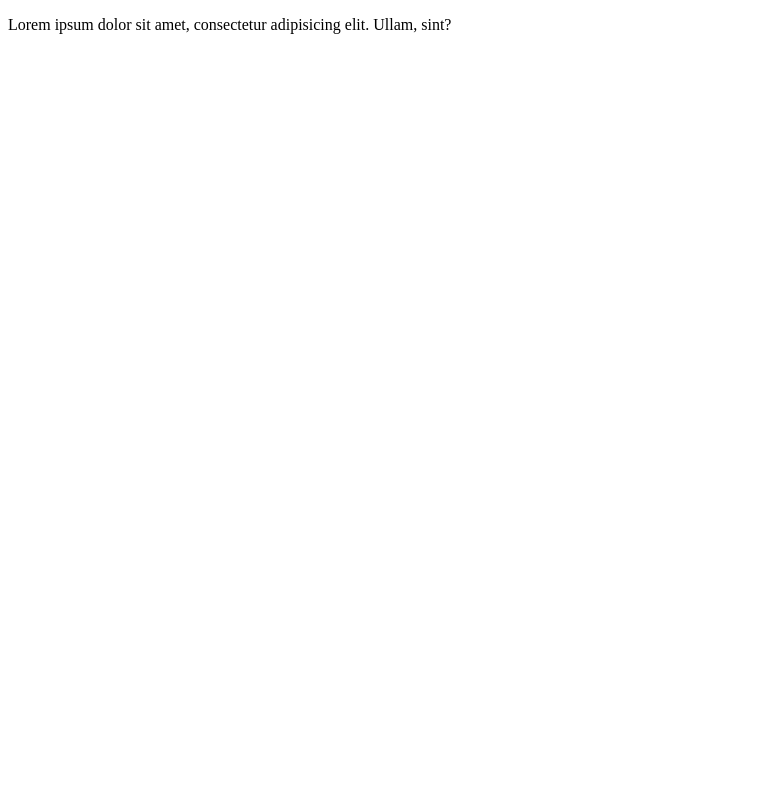
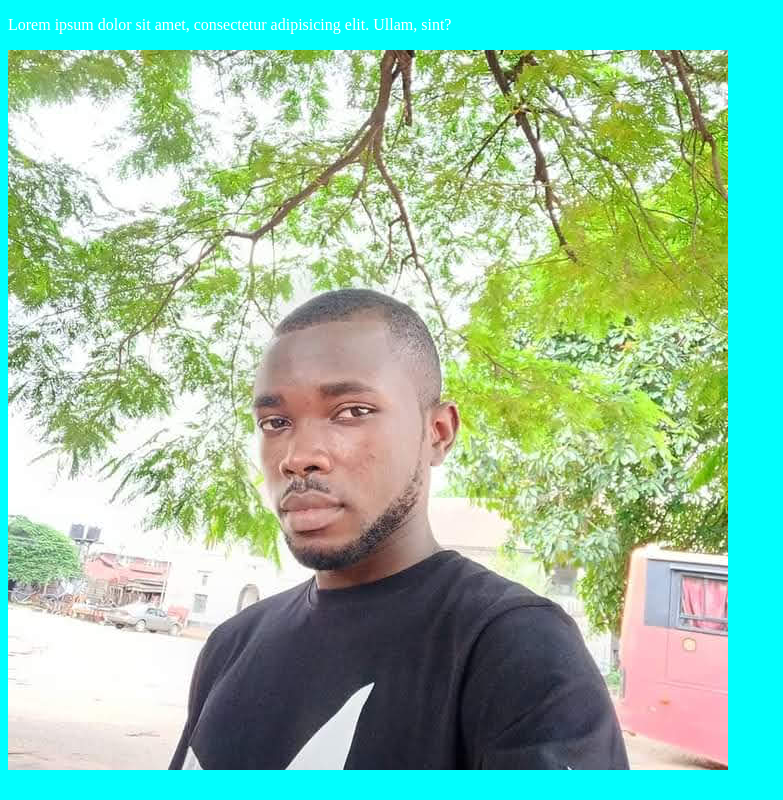
Before and after one commit to jollyisaac20/just-checking, a plain HTML site: page index.html in a window 1280 px wide. Shown: the whole page, without its empty margins (0-783 px from the left). Drawn offline with Linux system fonts and the light colour scheme.

Commit message:
referencing again

```diff
--- /dev/null
+++ b/Css/style.css
@@ -0,0 +1,5 @@
+*{
+    background-color: aqua;
+    color: white;
+
+}
--- a/index.html
+++ b/index.html
@@ -4,10 +4,12 @@
     <meta charset="UTF-8">
     <meta name="viewport" content="width=device-width, initial-scale=1.0">
     <title>Document</title>
+    <link rel="stylesheet" href="Css/style.css">
 </head>
 <body>
     <div>
         <p>Lorem ipsum dolor sit amet, consectetur adipisicing elit. Ullam, sint?</p>
+        <img src="image/isaac3.jpg" alt="">
     </div>
 </body>
 </html>
```
Also changed, not shown: image/isaac3.jpg (added).
